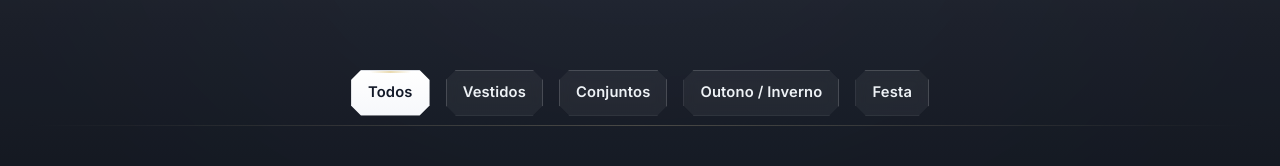
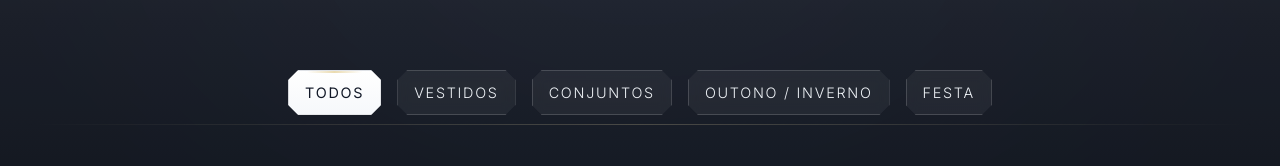
Before and after one commit to marcos99b/site-novo-, a Next.js app: page /catalogo in a window 1280 px wide. Shown: the part 475-641 px from the top of the page. Built offline with nearby package versions, Linux system fonts and the light colour scheme; no server answers; the database is empty.

Commit message:
style(catalog): aplicar estética da marca nos filtros (maiúsculas, font-light, tracking 0.12em) mantendo ativo coerente

```diff
--- a/src/styles/globals.css
+++ b/src/styles/globals.css
@@ -1300,7 +1300,7 @@ p { line-height: 1.7; }
   position: relative;
   display: inline-flex; align-items: center; justify-content: center;
   padding: 10px 16px; gap: 8px;
-  font-weight: 600; letter-spacing: .18px; font-size: 0.92rem;
+  font-weight: 300; letter-spacing: 0.12em; font-size: 0.9rem; text-transform: uppercase;
   color: #eef2f6;
   background: rgba(255,255,255,0.05);
   border: 1px solid rgba(255,255,255,0.16);
@@ -1315,6 +1315,7 @@ p { line-height: 1.7; }
   color: #111827;
   background: linear-gradient(180deg, #ffffff, #f6f8fb);
   border: 1px solid rgba(17,24,39,0.10);
+  font-weight: 400; letter-spacing: 0.12em;
 }
 .chip-tech.is-active::before {
   content: '';
```
